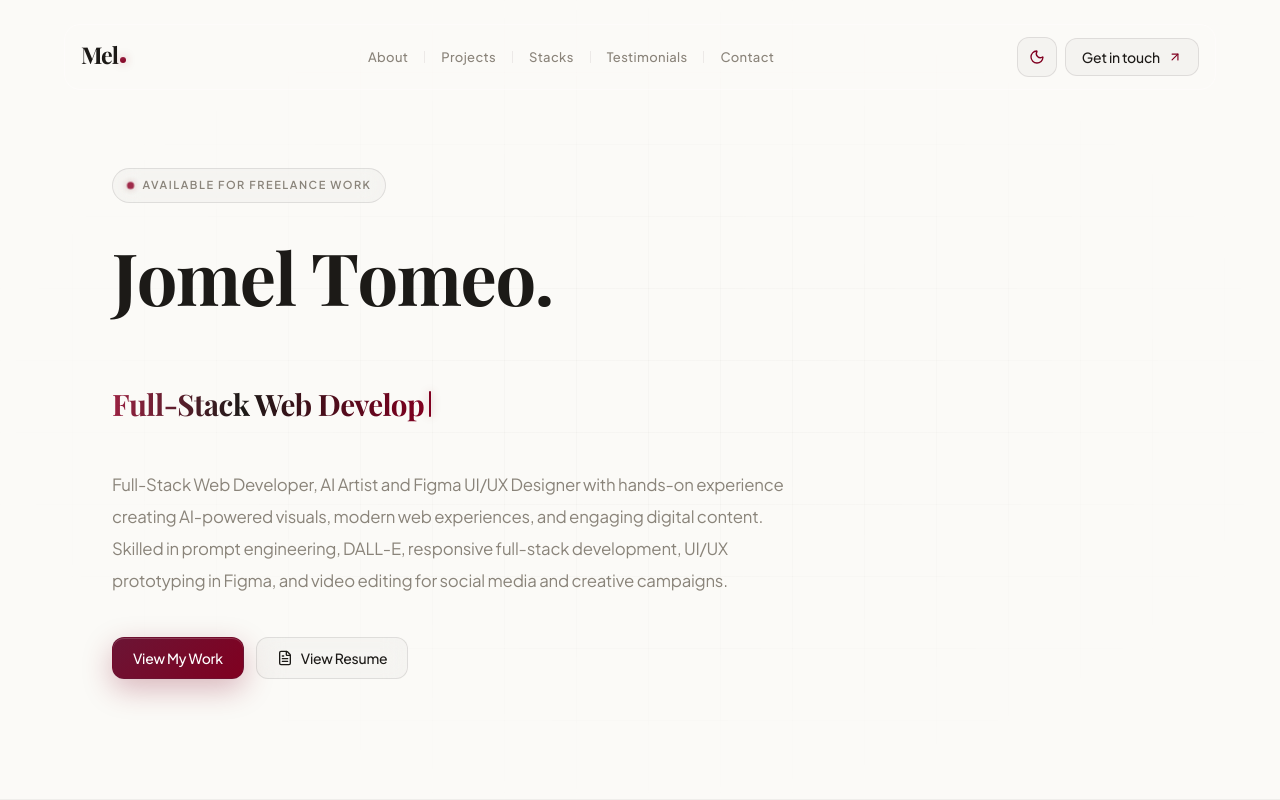
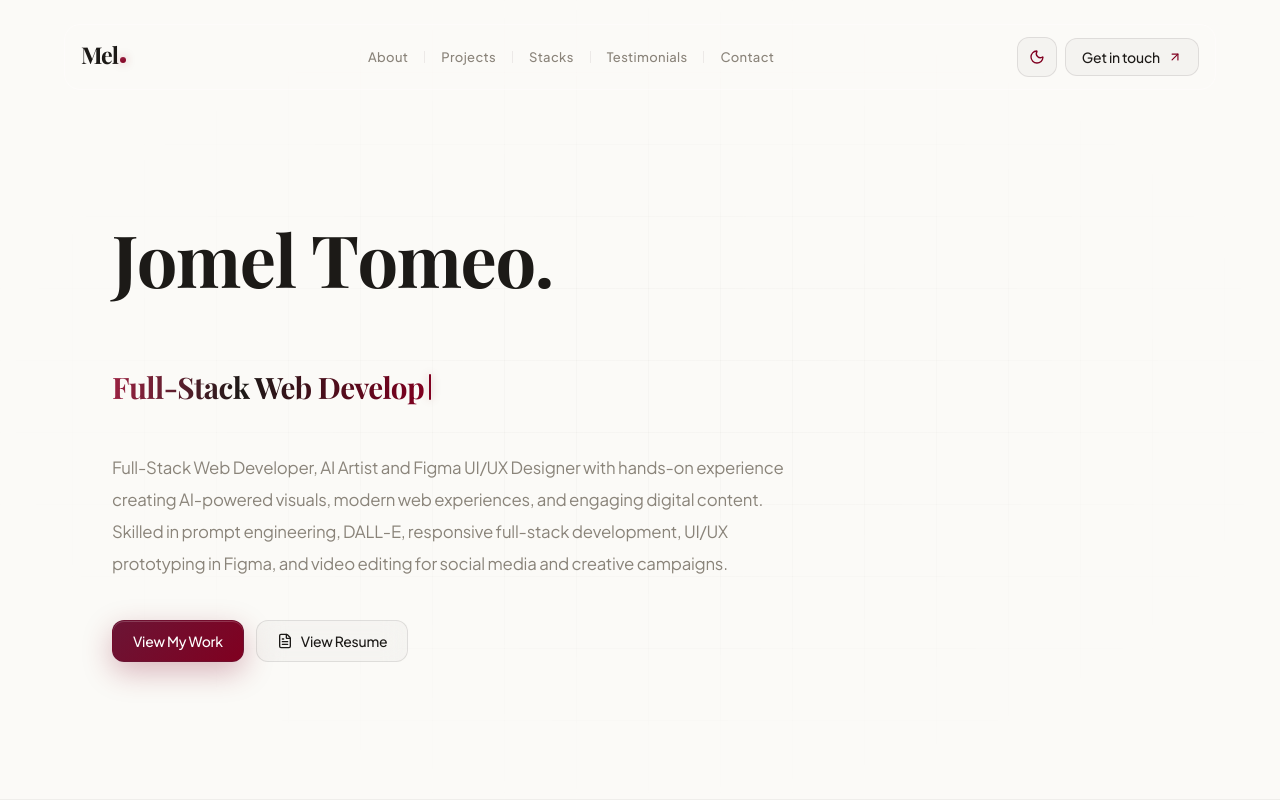
Before and after one commit to joctom/jomeltomeo-portfolio, a React (Vite) app: page / in a window 1280 px wide. Shown: the top 800 px of the page. Built offline with nearby package versions, Linux system fonts and the light colour scheme; a web font is replaced by a local one.

Commit message:
Remove hero badge from HeroSection
Removed the hero badge motion div from the HeroSection component.

```diff
--- a/src/sections/HeroSection.tsx
+++ b/src/sections/HeroSection.tsx
@@ -121,16 +121,6 @@ export default function HeroSection() {
       <div className="hero-grid absolute inset-0" aria-hidden />
 
       <div className="section-container relative z-10 max-w-4xl pt-32 pb-28 lg:pt-40">
-        <motion.div
-          className="hero-badge"
-          initial={{ opacity: 0, x: -16 }}
-          animate={introComplete ? { opacity: 1, x: 0 } : {}}
-          transition={transition(DURATION.base, EASE.out, 0.1)}
-        >
-          <span className="hero-badge-dot" />
-          Available for freelance work
-        </motion.div>
-
         <motion.h1
           className="display-heading mt-6 text-4xl sm:text-5xl md:text-6xl lg:text-[4.5rem]"
           initial={{ opacity: 0 }}
```
